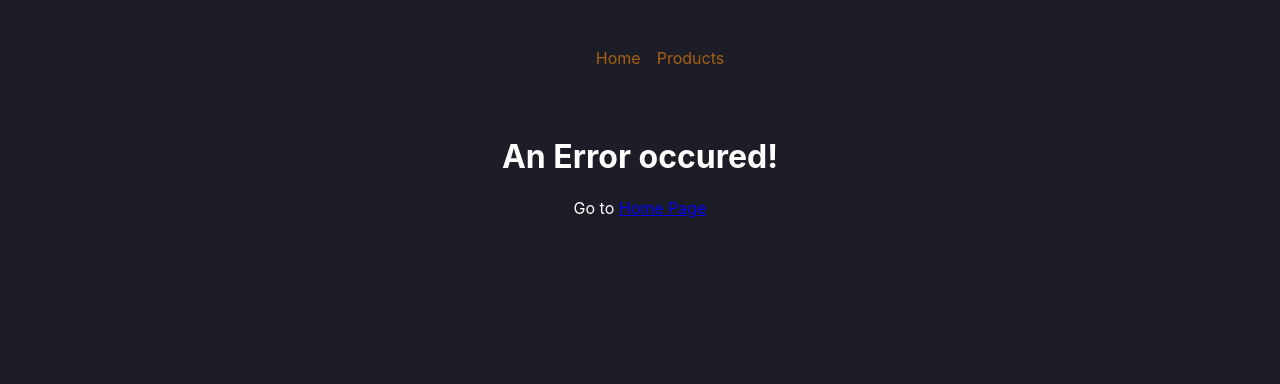
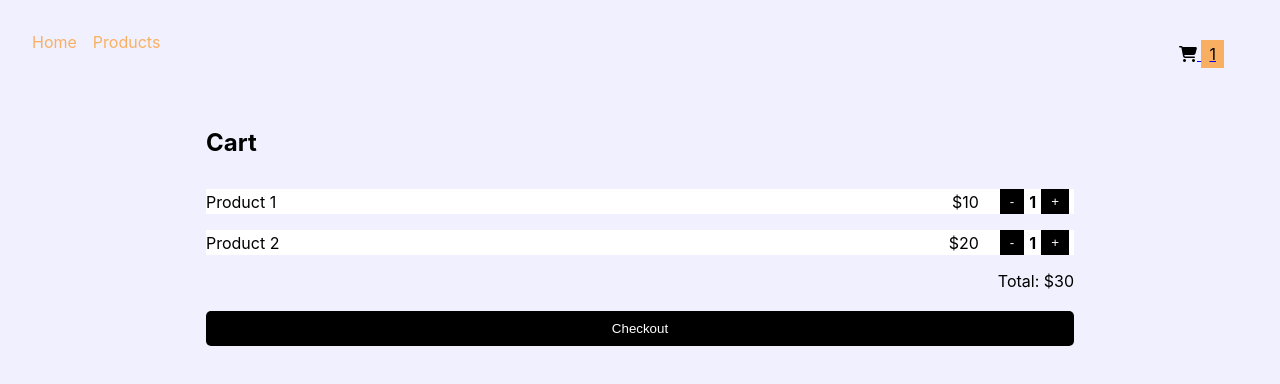
Before and after one commit to vikas-saini-7/ecom-store-react, a React (Create React App) app: page /cart in a window 1280 px wide. Shown: the top 384 px of the page. Built offline with nearby package versions, Linux system fonts and the light colour scheme.

Commit message:
cart functinalities added

```diff
--- a/public/index.html
+++ b/public/index.html
@@ -24,6 +24,7 @@
       work correctly both with client-side routing and a non-root public URL.
       Learn how to configure a non-root public URL by running `npm run build`.
     -->
+    <link rel="stylesheet" href="https://cdnjs.cloudflare.com/ajax/libs/font-awesome/6.5.1/css/all.min.css" integrity="sha512-DTOQO9RWCH3ppGqcWaEA1BIZOC6xxalwEsw9c2QQeAIftl+Vegovlnee1c9QX4TctnWMn13TZye+giMm8e2LwA==" crossorigin="anonymous" referrerpolicy="no-referrer" />
     <title>React App</title>
   </head>
   <body>
--- a/src/App.css
+++ b/src/App.css
@@ -1,3 +1,97 @@
 li{
     list-style-type: none;
 }
+
+.products-container{
+  display: grid;
+  max-width: 1700px;
+  margin: 0 auto;
+  grid-template-columns: 1fr 1fr 1fr 1fr;
+  gap: 24px;
+  padding: 16px;
+}
+@media (max-width: 1080px){
+  .products-container{
+    grid-template-columns: 1fr 1fr 1fr;
+  }
+}
+@media (max-width: 700px){
+  .products-container{
+    grid-template-columns: 1fr 1fr;
+  }
+}
+@media (max-width: 420px){
+  .products-container{
+    grid-template-columns: 1fr;
+  }
+}
+
+/* Card  */
+.card {
+  flex: 1;
+    border: 1px solid #ccc;
+    border-radius: 5px;
+    box-shadow: 0 0 10px rgba(0, 0, 0, 0.1);
+  }
+
+  .card-img {
+    width: 100%;
+    height: auto;
+    height: 280px;
+    object-fit: contain;
+    background-color: white;
+    flex: 1;
+  }
+
+  .card-body {
+    padding: 20px;
+    display: flex;
+    flex: 1;
+    flex-direction: column;
+    justify-content: space-between;
+    /* background-color: red; */
+  }
+
+  .card-title {
+    font-size: 1.2rem;
+    margin-bottom: 10px;
+  }
+
+  .card-price {
+    font-size: 1.1rem;
+    font-weight: bold;
+  }
+
+  .card-description {
+    font-size: 1rem;
+    margin-bottom: 10px;
+  }
+
+  .card-category {
+    font-size: 0.9rem;
+    color: #666;
+    margin-bottom: 10px;
+  }
+
+  .card-rating {
+    font-size: 0.9rem;
+    color: #333;
+  }
+
+  .card .btn{
+    margin-top: 16px;
+    display: inline-block;
+    padding: 10px 20px;
+    font-size: 16px;
+    border: 2px solid black;
+    color: black;
+    background-color: transparent;
+    cursor: pointer;
+    transition: background-color 0.3s ease, color 0.3s ease;
+    width: 100%;
+  }
+
+  .card .btn:hover{
+    background-color: black;
+    color: white;
+  }
--- a/src/App.js
+++ b/src/App.js
@@ -5,6 +5,7 @@ import HomePage from './pages/HomePage';
 import RootLayout from './pages/Root';
 import ErrorPage from './pages/Error';
 import ProductDetailsPage from './pages/ProductDetailsPage';
+import CartPage from './pages/CartPage.jsx';
 
 const router = createBrowserRouter([
   {
@@ -15,6 +16,10 @@ const router = createBrowserRouter([
       {
         index: true,
         element: <HomePage/>
+      },
+      {
+        path: 'cart',
+        element: <CartPage/>
       },
       {
         path: 'products',
--- /dev/null
+++ b/src/components/Card.jsx
@@ -0,0 +1,41 @@
+import React from 'react';
+import { Link } from 'react-router-dom';
+
+// Function to truncate the description to two lines with ellipsis
+const truncateDescription = (text, maxChars) => {
+  if (text.length > maxChars) {
+    // Truncate the description to the maximum characters
+    const truncatedText = text.substring(0, maxChars);
+    // Find the index of the last space character to avoid cutting words in half
+    const lastSpaceIndex = truncatedText.lastIndexOf(' ');
+    // Construct the final truncated text with ellipsis
+    return `${truncatedText.substring(0, lastSpaceIndex)} ...`;
+  }
+  return text;
+};
+
+const Card = ({ product }) => {
+  const { title, price, description, category, image, rating, id } = product;
+
+  return (
+    <div className="card">
+      <img src={image} alt={title} className="card-img" />
+      <div className="card-body">
+        <div>
+          <Link to={`${id}`}><h2 className="card-title">{title}</h2></Link>
+          <p className="card-price">${price}</p>
+          <p className="card-description">{truncateDescription(description, 50)}</p>
+          <p className="card-category">{category}</p>
+          <div className="card-rating">
+            Rating: {rating.rate} ({rating.count} reviews)
+          </div>
+        </div>
+        <div>
+          <button className='btn'>Add to Cart</button>
+        </div>
+      </div>
+    </div>
+  );
+};
+
+export default Card;
--- a/src/components/MainNavigation.jsx
+++ b/src/components/MainNavigation.jsx
@@ -1,5 +1,5 @@
 import React from 'react'
-import { NavLink } from 'react-router-dom'
+import { Link, NavLink } from 'react-router-dom'
 import classes from './MainNavigation.module.css'
 
 const MainNavigation = () => {
@@ -26,6 +26,15 @@ const MainNavigation = () => {
                 </li>
             </ul>
         </nav>
+        <Link to='/cart'>
+            <div className={classes.cart}>
+                <span>
+                    <i style={{fontSize:'1rem', color: 'black'}} class="fa-solid fa-cart-shopping"></i>
+                </span>
+                &nbsp;
+                <span className={classes.cartCounter}>1</span>
+            </div>
+        </Link>
     </header>
   )
 }
--- a/src/components/MainNavigation.module.css
+++ b/src/components/MainNavigation.module.css
@@ -1,9 +1,9 @@
 .header {
-    max-width: 60rem;
+    max-width: 90rem;
     margin: auto;
     padding: 2rem;
     display: flex;
-    justify-content: center;
+    justify-content: space-between;
   }
 
   .list {
@@ -23,3 +23,19 @@
     color: var(--color-primary-800);
     text-decoration: underline;
   }
+
+
+  .cart{
+    padding: 12px 24px;
+    border-radius: 8px;
+    cursor: pointer;
+  }
+  .cart:hover{
+    background-color: rgba(0, 0, 0, 0.096);
+
+  }
+  .cartCounter{
+    background-color: var(--color-primary-400);
+    padding: 4px 8px;
+    color: black;
+  }
--- a/src/index.css
+++ b/src/index.css
@@ -1,3 +1,8 @@
+*{
+  padding: 0;
+  margin: 0;
+  box-sizing: border-box;
+}
 body {
   margin: 0;
   font-family: -apple-system, BlinkMacSystemFont, 'Segoe UI', 'Roboto', 'Oxygen',
@@ -5,12 +10,10 @@ body {
     sans-serif;
   -webkit-font-smoothing: antialiased;
   -moz-osx-font-smoothing: grayscale;
-  background-color: rgb(29, 29, 40);
-  color: white;
+  background-color: rgb(240, 240, 255);
 }
 main{
   margin: 2re auto;
-  text-align: center;
 }
 :root{
   --color-primary-400: rgba(255, 136, 0, 0.614);
--- /dev/null
+++ b/src/pages/CartPage.css
@@ -0,0 +1,77 @@
+.cart-page {
+    padding: 20px;
+  }
+  .cart-page h2{
+    margin-bottom: 32px;
+  }
+
+  .products-list {
+    margin-bottom: 20px;
+    width: 70%;
+    max-width: 900px;
+    margin: 0 auto;
+  }
+
+  .product {
+    display: flex;
+    justify-content: space-between;
+    align-items: center;
+    margin-bottom: 10px;
+    margin-bottom: 16px;
+    background-color: white;
+  }
+
+  .product-details {
+    display: flex;
+    justify-content: space-between;
+    align-items: center;
+  }
+
+  .product .price{
+    margin-right: 16px;
+  }
+  .product-actions {
+    display: flex;
+    align-items: center;
+  }
+
+  .quantity-button {
+    background-color: #000;
+    color: #fff;
+    border: none;
+    cursor: pointer;
+    padding: 5px 10px;
+    margin: 0 5px;
+  }
+
+  .quantity {
+    font-weight: bold;
+  }
+
+  .total-price {
+    text-align: right;
+    margin-bottom: 20px;
+  }
+
+  .checkout-button {
+    background-color: #000;
+    color: #fff;
+    border: none;
+    cursor: pointer;
+    padding: 10px 20px;
+    border-radius: 5px;
+    width: 100%;
+    margin: 0 auto;
+  }
+
+  @media (max-width: 768px) {
+    .cart-page {
+      padding: 10px;
+    }
+
+  .products-list {
+    margin-bottom: 20px;
+    width: 100%;
+    margin: 0 auto;
+  }
+  }
--- /dev/null
+++ b/src/pages/CartPage.jsx
@@ -0,0 +1,56 @@
+import React, { useState } from 'react';
+import './CartPage.css';
+
+const CartPage = () => {
+  const [cart, setCart] = useState([
+    { id: 1, name: 'Product 1', price: 10, quantity: 1 },
+    { id: 2, name: 'Product 2', price: 20, quantity: 1 },
+    // Add more products as needed
+  ]);
+
+  const getTotalPrice = () => {
+    return cart.reduce((total, product) => total + product.price * product.quantity, 0);
+  };
+
+  const handleAddProduct = (productId) => {
+    const updatedCart = cart.map(product =>
+      product.id === productId ? { ...product, quantity: product.quantity + 1 } : product
+    );
+    setCart(updatedCart);
+  };
+
+  const handleRemoveProduct = (productId) => {
+    const updatedCart = cart.map(product =>
+      product.id === productId && product.quantity > 1 ? { ...product, quantity: product.quantity - 1 } : product
+    );
+    setCart(updatedCart);
+  };
+
+  return (
+    <div className="cart-page">
+      <div className="products-list">
+      <h2>Cart</h2>
+        {cart.map(product => (
+          <div key={product.id} className="product">
+            <div className="product-details">
+              <p>{product.name}</p>
+            </div>
+            <div className="product-actions">
+              <p className='price'>${product.price}</p>
+              <button className="quantity-button" onClick={() => handleRemoveProduct(product.id)}>-</button>
+              <span className="quantity">{product.quantity}</span>
+              <button className="quantity-button" onClick={() => handleAddProduct(product.id)}>+</button>
+            </div>
+          </div>
+        ))}
+
+      <div className="total-price">
+        <p>Total: ${getTotalPrice()}</p>
+      </div>
+      <button className="checkout-button">Checkout</button>
+      </div>
+    </div>
+  );
+};
+
+export default CartPage;
--- a/src/pages/ProductsPage.jsx
+++ b/src/pages/ProductsPage.jsx
@@ -2,21 +2,7 @@ import React, { useEffect } from 'react'
 import { useDispatch, useSelector } from 'react-redux'
 import { Link } from 'react-router-dom'
 import { getAllProducts } from '../redux/actions/productsActions'
-
-const PRODUCTS = [
-  {
-    id: 'p1',
-    title: 'product 1'
-  },
-  {
-    id: 'p2',
-    title: 'product 2'
-  },
-  {
-    id: 'p3',
-    title: 'product 3'
-  },
-]
+import Card from '../components/Card'
 
 const ProductsPage = () => {
   const dispatch = useDispatch();
@@ -27,13 +13,16 @@ const ProductsPage = () => {
   return (
     <div>
       <h1>Products Page</h1>
-      {loading && <p>Loading...</p>}
       <ul>
-        {products?.map((product) => (
-          <li key={product.id}>
-            <Link to={`${product.id}`} >{product.title}</Link>
-          </li>
-        ))}
+        {loading && <p>Loading...</p>}
+        <div className='products-container'>
+          {!loading && products.map((product) => (
+            <Card
+            key={product.id}
+            product={product}
+            />
+          ))}
+        </div>
       </ul>
     </div>
   )
--- /dev/null
+++ b/src/redux/cartSlice.js
@@ -0,0 +1,18 @@
+import { createSlice } from "@reduxjs/toolkit";
+
+const initialState = {
+    items: [],
+    loading: false,
+}
+
+const cartSlice = createSlice({
+    name: 'cart',
+    initialState: initialState,
+    reducers: {
+        addToCart (state, action) {},
+        removeFromCart (state, action) {}
+    },
+    extraReducers: builder => {}
+})
+
+export default cartSlice.reducer
--- a/src/redux/store.js
+++ b/src/redux/store.js
@@ -1,8 +1,10 @@
 import { configureStore } from "@reduxjs/toolkit";
 import productsReducer from "./productsSlice";
+import cartReducer from "./cartSlice";
 
 export const store = configureStore({
     reducer: {
-        products: productsReducer
+        products: productsReducer,
+        cart: cartReducer
     }
 })
```
